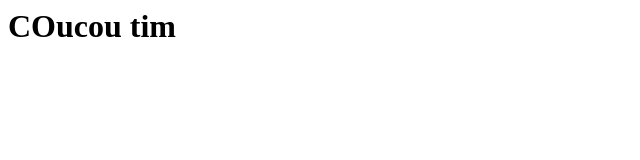
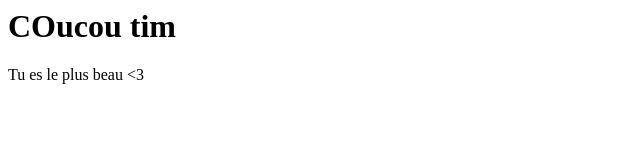
Before and after one commit to djokone/test-git-chris, a plain HTML site: page index.html in a window 1280 px wide. Shown: the whole page, without its empty margins (0-640 px from the left). Drawn offline with Linux system fonts and the light colour scheme.

Commit message:
Ajout d'une phrase sympa

```diff
--- a/index.html
+++ b/index.html
@@ -2,7 +2,4 @@
 
 <body>
     <h1>COucou tim</h1>
-
-</body>
-
-</html>
+    <p>Tu es le plus beau <3</p> </body> </html>
```
